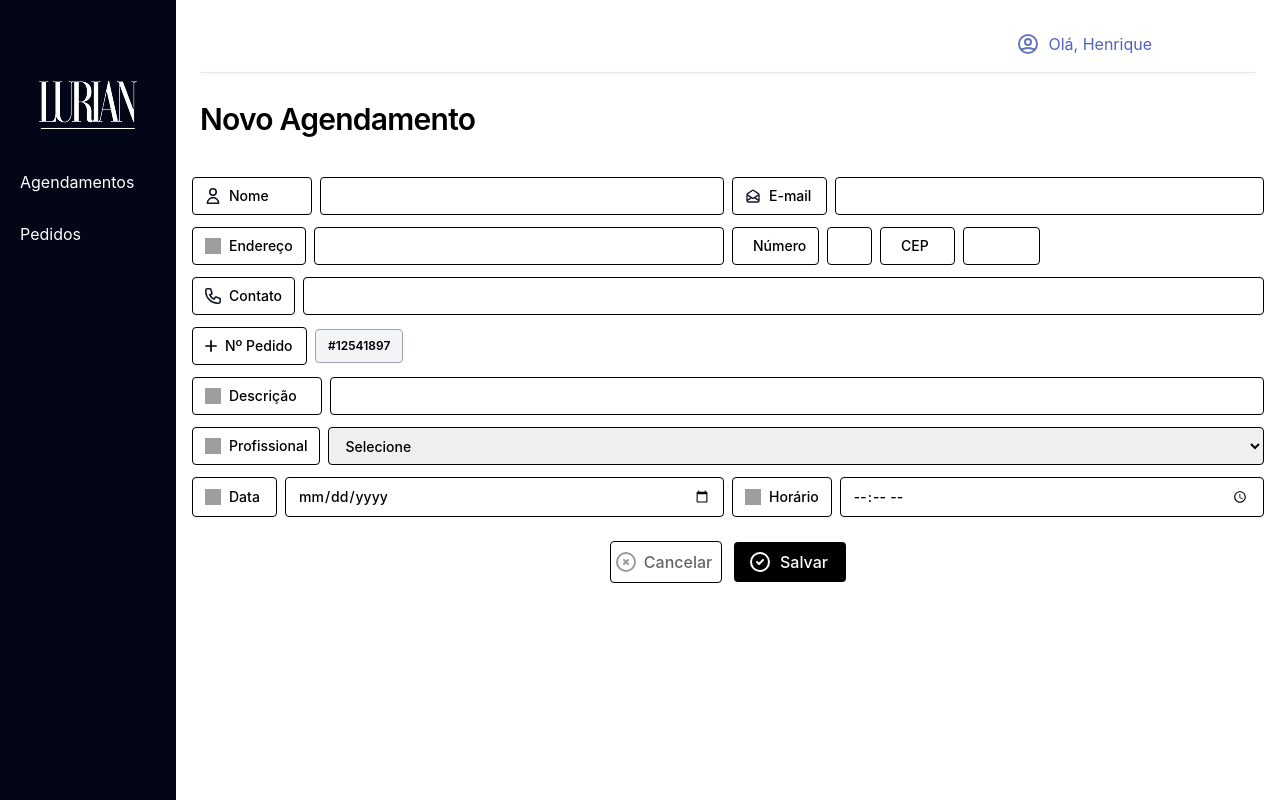
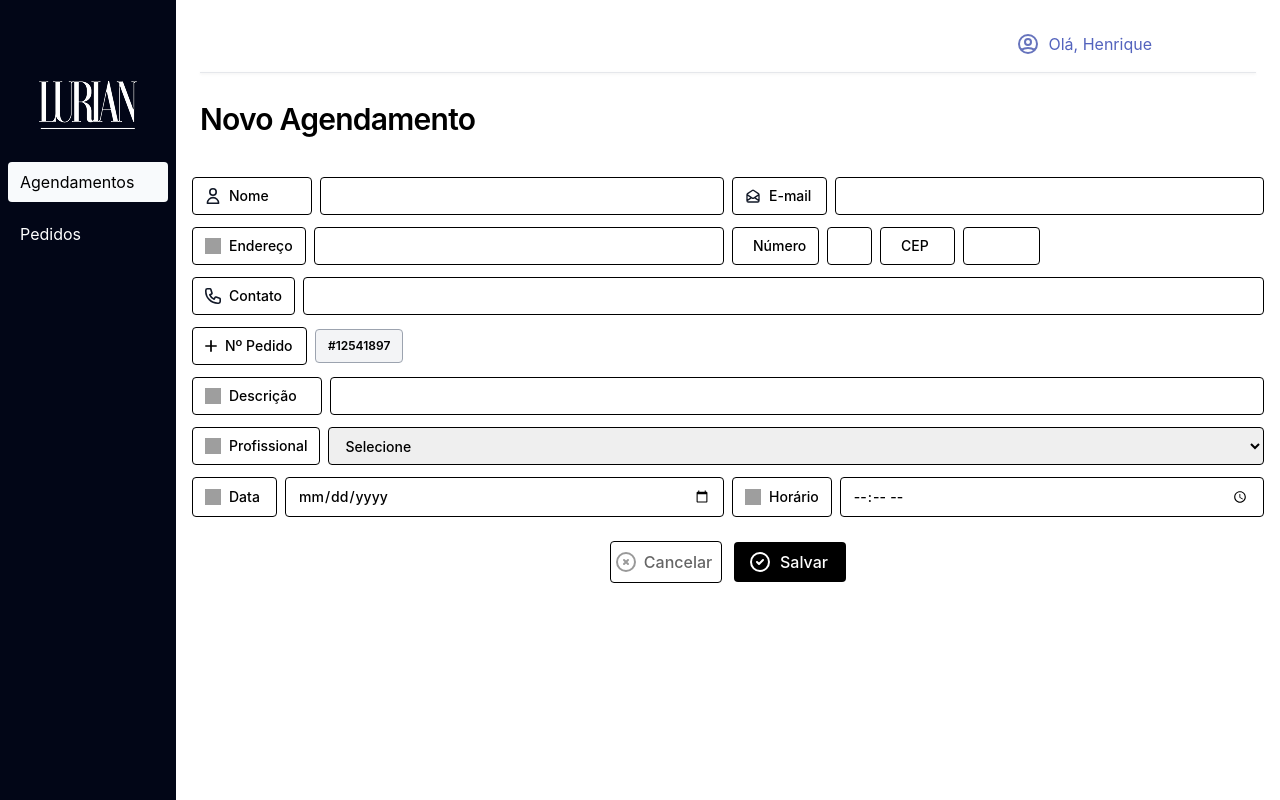
Before and after one commit to Gabriel-vcampos/Projeto-lurian-angular16, an Angular app in the folder projetointegrador/: page /cliente/new-schedule in a window 1280 px wide. Built offline with nearby package versions, Linux system fonts and the light colour scheme; grey boxes are pictures that could not be loaded.

Commit message:
correção de erros comit

```diff
--- a/projetointegrador/src/app/app.module.ts
+++ b/projetointegrador/src/app/app.module.ts
@@ -28,6 +28,7 @@ import { SidebarraMobileModule } from './components/sidebarra-mobile-adm/sidebar
 import { FormsModule } from '@angular/forms';
 import { NewScheduleClienteComponent } from './pages/new-schedule-cliente/new-schedule-cliente.component';
 import { SidebarraMobileClienteComponent } from './components/sidebarra-mobile-cliente/sidebarra-mobile-cliente.component';
+import { SidebarClienteComponent } from './components/sidebar-cliente/sidebar-cliente.component';
 
 
 @NgModule({
@@ -40,6 +41,7 @@ import { SidebarraMobileClienteComponent } from './components/sidebarra-mobile-c
     TestesComponent,
     NewScheduleClienteComponent,
     SidebarraMobileClienteComponent,
+    SidebarClienteComponent
 
 
 
--- a/projetointegrador/src/app/pages/new-schedule-cliente/new-schedule-cliente.component.html
+++ b/projetointegrador/src/app/pages/new-schedule-cliente/new-schedule-cliente.component.html
@@ -1,5 +1,5 @@
 <main class="w-full h-screen flex overflow-hidden">
-  <app-sidebar></app-sidebar>
+  <app-sidebar-cliente></app-sidebar-cliente>
 
   <div class="w-full flex flex-col md:ml-44">
 <app-header-config [hideSearchInput]="true"></app-header-config>
--- a/projetointegrador/src/app/pages/new-schedule-cliente/new-schedule-cliente.module.ts
+++ b/projetointegrador/src/app/pages/new-schedule-cliente/new-schedule-cliente.module.ts
@@ -4,7 +4,6 @@ import { FormsModule, ReactiveFormsModule } from '@angular/forms';
 import { HeaderConfigModule } from 'src/app/components/header-config/header-config.module';
 import { SidebarModule } from 'src/app/components/sidebar-adm/sidebar.module';
 import { NovoAgendamentoModule } from 'src/app/components/novo-agendamento/novo-agendamento.module';
-import { SidebarraMobileModule } from 'src/app/components/sidebarra-mobile-adm/sidebarra-mobile.module';
 import { AppRoutingModule } from 'src/app/app-routing.module';
 import { RouterModule } from '@angular/router';
 import { NewScheduleClienteComponent } from './new-schedule-cliente.component';
```
